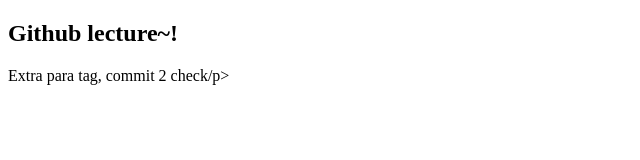
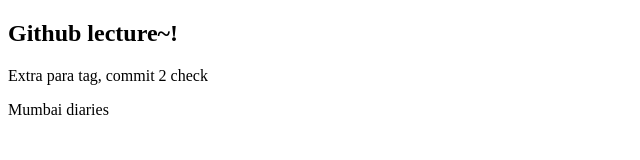
Before and after one commit to tush-gt/gitver, a plain HTML site: page index.html in a window 1280 px wide. Shown: the whole page, without its empty margins (0-640 px from the left). Drawn offline with Linux system fonts and the light colour scheme.

Commit message:
Added Mumbai

```diff
--- a/index.html
+++ b/index.html
@@ -9,6 +9,7 @@
     <h2>
         Github lecture~!
     </h2>
-    <p>Extra para tag, commit 2 check/p>
+    <p>Extra para tag, commit 2 check</p>
+    <p>Mumbai diaries</p>
 </body>
 </html>
```
